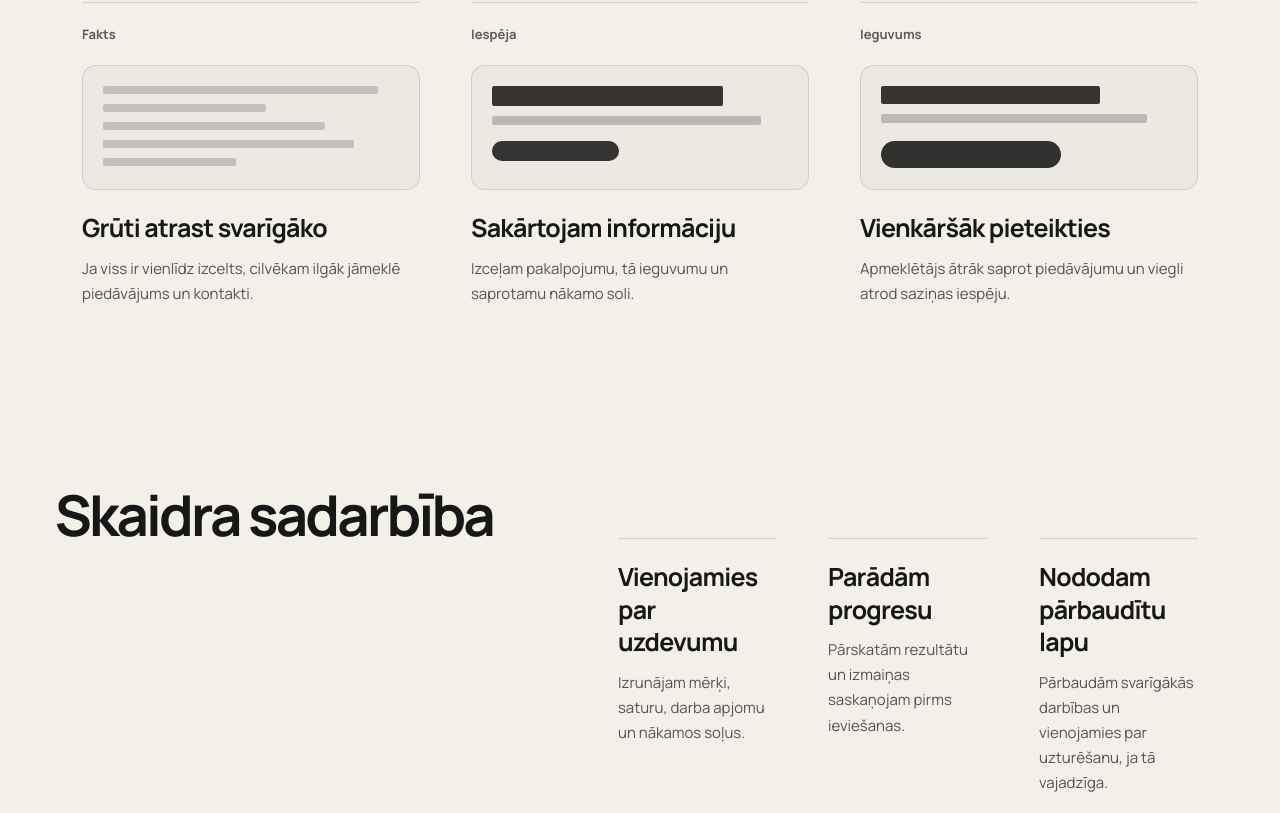
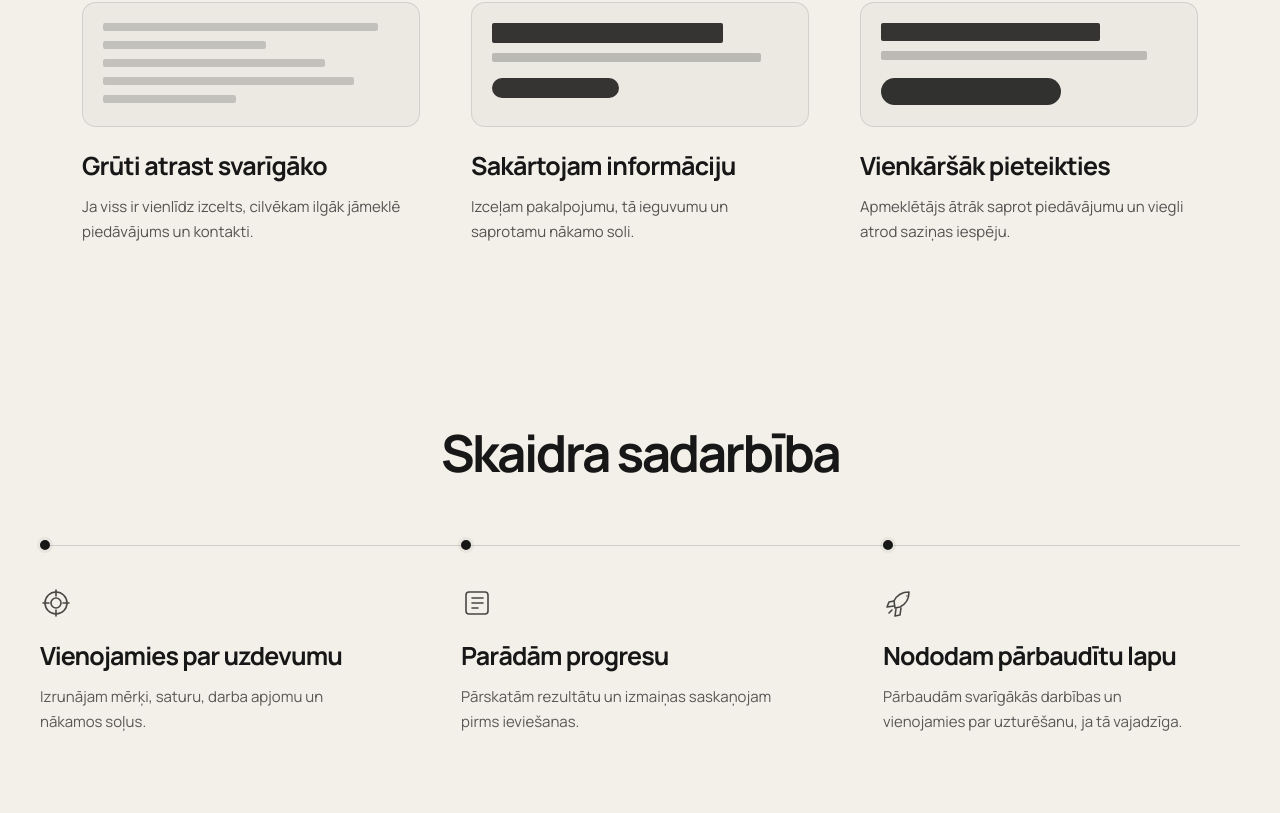
Before and after one commit to davisl24/WEBSITEAGENCY, a Next.js app: page /par-mums in a window 1280 px wide. Shown: the part 1547-2360 px from the top of the page. Built offline with nearby package versions, Linux system fonts and the light colour scheme; no server answers.

Commit message:
Kestrel: polish service offers, guided preview, nested navigation and About timeline

```diff
--- a/app/components/KestrelServiceTemplate.tsx
+++ b/app/components/KestrelServiceTemplate.tsx
@@ -113,7 +113,7 @@ export default function KestrelServiceTemplate({ service, lang="lv" }: { service
 
     </section>
 
-    <section className={"kst-section kst-offers-section "+((kind==="landing"||kind==="company")?"kst-offers-landing":"")} aria-labelledby="kst-offers">
+    <section className={"kst-section kst-offers-section "+((kind==="landing"||kind==="company")?"kst-offers-landing":kind==="upgrade"?"kst-offers-upgrade":"")} aria-labelledby="kst-offers">
       <div className="kst-heading"><RevealOnView><h2 id="kst-offers">{isCommerce ? copy.commerce : copy.offers}</h2></RevealOnView></div>
       <div className="kst-offers">
         {service.offers.map((item,index) => {
--- a/app/components/ServicesDropdown.tsx
+++ b/app/components/ServicesDropdown.tsx
@@ -1,123 +1,117 @@
 "use client";
 
 import { usePathname } from "next/navigation";
-
 import { useEffect, useRef, useState } from "react";
 
-const services = {
-  lv: [
-    {href:"/pakalpojumi/web-izstrade",label:"Web izstrāde"},
+type ServiceLink={href:string;label:string};
+type Locale="lv"|"en"|"ru";
+type ServiceMenu={web:ServiceLink;subcategories:ServiceLink[];others:ServiceLink[]};
+const services:Record<Locale,ServiceMenu>={
+  lv:{
+    web:{href:"/pakalpojumi/web-izstrade",label:"Web izstrāde"},
+    subcategories:[
+      {href:"/pakalpojumi/landing-lapa",label:"Landing lapa"},
+      {href:"/pakalpojumi/uznemuma-majaslapa",label:"Uzņēmuma mājaslapa"},
+      {href:"/pakalpojumi/majaslapas-uzlabosana",label:"Mājaslapas uzlabošana"}
+    ],
+    others:[
       {href:"/pakalpojumi/e-komercija",label:"E-komercija"},
       {href:"/pakalpojumi/seo",label:"SEO"},
       {href:"/pakalpojumi/ui-ux",label:"UI/UX dizains"},
       {href:"/pakalpojumi/hostings",label:"Hostings un uzturēšana"}
-  ],
-  en: [
-    {href:"/en/services/web-development",label:"Web development"},
-    {href:"/en/services/ecommerce",label:"E-commerce"},
-    {href:"/en/services/seo",label:"SEO"},
-    {href:"/en/services/ui-ux",label:"UI/UX design"},
-    {href:"/en/services/website-maintenance",label:"Website maintenance"},
+    ]
+  },
+  en:{
+    web:{href:"/en/services/web-development",label:"Web development"},
+    subcategories:[
       {href:"/en/services/landing-page",label:"Landing page"},
       {href:"/en/services/business-website",label:"Business website"},
       {href:"/en/services/website-improvements",label:"Website improvements"}
     ],
-  ru: [
-    {href:"/ru/uslugi/razrabotka-sajtov",label:"Разработка сайтов"},
+    others:[
+      {href:"/en/services/ecommerce",label:"E-commerce"},
+      {href:"/en/services/seo",label:"SEO"},
+      {href:"/en/services/ui-ux",label:"UI/UX design"},
+      {href:"/en/services/website-maintenance",label:"Website maintenance"}
+    ]
+  },
+  ru:{
+    web:{href:"/ru/uslugi/razrabotka-sajtov",label:"Разработка сайтов"},
+    subcategories:[
+      {href:"/ru/uslugi/lending",label:"Лендинг"},
+      {href:"/ru/uslugi/sajt-dlya-biznesa",label:"Сайт для бизнеса"},
+      {href:"/ru/uslugi/uluchshenie-sajta",label:"Улучшение сайта"}
+    ],
+    others:[
       {href:"/ru/uslugi/internet-magazin",label:"Интернет-магазины"},
       {href:"/ru/uslugi/seo",label:"SEO"},
       {href:"/ru/uslugi/ui-ux",label:"UI/UX-дизайн"},
-    {href:"/ru/uslugi/obsluzhivanie-sajtov",label:"Обслуживание сайтов"},
-    {href:"/ru/uslugi/lending",label:"Лендинг"},
-    {href:"/ru/uslugi/sajt-dlya-biznesa",label:"Сайт для бизнеса"},
-    {href:"/ru/uslugi/uluchshenie-sajta",label:"Улучшение сайта"}
+      {href:"/ru/uslugi/obsluzhivanie-sajtov",label:"Обслуживание сайтов"}
     ]
-};
-export default function ServicesDropdown() {
-  const pathname = usePathname();
-  const locale = pathname.startsWith('/en') ? 'en' : pathname.startsWith('/ru') ? 'ru' : 'lv';
-  const label = locale === 'en' ? 'Services' : locale === 'ru' ? 'Услуги' : 'Pakalpojumi';
-  const [open, setOpen] = useState(false);
-  const rootRef = useRef<HTMLDivElement>(null);
-  const closeTimer = useRef<ReturnType<typeof setTimeout> | null>(null);
-
-  const cancelClose = () => {
-    if (closeTimer.current) {
-      clearTimeout(closeTimer.current);
-      closeTimer.current = null;
   }
 };
 
-  const scheduleClose = () => {
+export default function ServicesDropdown(){
+  const pathname=usePathname();
+  const locale:Locale=pathname.startsWith("/en")?"en":pathname.startsWith("/ru")?"ru":"lv";
+  const label=locale==="en"?"Services":locale==="ru"?"Услуги":"Pakalpojumi";
+  const menu=services[locale];
+  const [open,setOpen]=useState(false);
+  const rootRef=useRef<HTMLDivElement>(null);
+  const closeTimer=useRef<ReturnType<typeof setTimeout>|null>(null);
+
+  const cancelClose=()=>{
+    if(closeTimer.current){clearTimeout(closeTimer.current);closeTimer.current=null}
+  };
+  const scheduleClose=()=>{
     cancelClose();
-    closeTimer.current = setTimeout(() => setOpen(false), 120);
+    closeTimer.current=setTimeout(()=>setOpen(false),150);
   };
-
-  useEffect(() => {
-    if (!open) return;
-
-    const onPointerDown = (event: PointerEvent) => {
-      if (!rootRef.current?.contains(event.target as Node)) setOpen(false);
+  useEffect(()=>{
+    if(!open)return;
+    const pointer=(event:PointerEvent)=>{
+      if(!rootRef.current?.contains(event.target as Node))setOpen(false);
     };
-
-    const onKeyDown = (event: KeyboardEvent) => {
-      if (event.key === "Escape") {
+    const keyboard=(event:KeyboardEvent)=>{
+      if(event.key==="Escape"){
         setOpen(false);
-        const trigger = rootRef.current?.querySelector<HTMLButtonElement>(".services-dropdown-trigger");
-        trigger?.focus();
+        rootRef.current?.querySelector<HTMLButtonElement>(".services-dropdown-trigger")?.focus();
       }
     };
+    document.addEventListener("pointerdown",pointer);
+    document.addEventListener("keydown",keyboard);
+    return ()=>{
+      document.removeEventListener("pointerdown",pointer);
+      document.removeEventListener("keydown",keyboard);
+    };
+  },[open]);
+  useEffect(()=>()=>cancelClose(),[]);
 
-    document.addEventListener("pointerdown", onPointerDown);
-    document.addEventListener("keydown", onKeyDown);
-
-    return () => {
-      document.removeEventListener("pointerdown", onPointerDown);
-      document.removeEventListener("keydown", onKeyDown);
-    };
-  }, [open]);
-
-  useEffect(() => {
-    return () => cancelClose();
-  }, []);
-
-  return (
-    <div
-      className="services-dropdown"
-      ref={rootRef}
-      onPointerEnter={() => {
-        cancelClose();
-        setOpen(true);
-      }}
-      onPointerLeave={scheduleClose}
-    >
-      <button
-        type="button"
-        className="services-dropdown-trigger"
-        aria-haspopup="menu"
-        aria-expanded={open}
-        onClick={() => setOpen((value) => !value)}
-      >
-        <span>{label}</span>
-        <span className="services-dropdown-chevron" aria-hidden="true">⌄</span>
-      </button>
-
-      {open && (
-        <div className="services-dropdown-menu" role="menu" aria-label={label}>
-          {services[locale].map((service) => (
-            <a
+  const item=(service:ServiceLink,sub=false)=><a
     href={service.href}
     role="menuitem"
-              className="services-dropdown-link"
-              onClick={() => setOpen(false)}
     key={service.href}
-            >
-              <span>{service.label}</span>
-              <span aria-hidden="true">→</span>
-            </a>
-          ))}
+    aria-current={pathname===service.href?"page":undefined}
+    className={sub?"services-dropdown-sublink":service.href===menu.web.href?"services-dropdown-link services-dropdown-parent":"services-dropdown-link"}
+    onClick={()=>setOpen(false)}
+  ><span>{service.label}</span>{!sub&&<span aria-hidden="true">→</span>}</a>;
+
+  return <div className="services-dropdown" ref={rootRef}
+    onPointerEnter={()=>{cancelClose();setOpen(true)}}
+    onPointerLeave={scheduleClose}>
+    <button type="button" className="services-dropdown-trigger"
+      aria-haspopup="menu" aria-expanded={open}
+      onClick={()=>setOpen(value=>!value)}>
+      <span>{label}</span><span className="services-dropdown-chevron" aria-hidden="true">⌄</span>
+    </button>
+    {open&&<div className="services-dropdown-menu services-dropdown-menu-grouped"
+      role="menu" aria-label={label}>
+      {item(menu.web)}
+      <div className="services-dropdown-subgroup" role="group" aria-label={menu.web.label}>
+        {menu.subcategories.map(service=>item(service,true))}
       </div>
-      )}
-    </div>
-  );
+      <div className="services-dropdown-divider" aria-hidden="true"/>
+      {menu.others.map(service=>item(service))}
+    </div>}
+  </div>;
 }
--- a/app/par-mums/page.module.css
+++ b/app/par-mums/page.module.css
@@ -69,7 +69,6 @@
 /* Facts → possibilities → benefits and a concrete cooperation sequence. */
 .proofGrid,.workingGrid{width:min(1130px,calc(100% - 64px));margin:52px auto 0;display:grid;grid-template-columns:repeat(3,minmax(0,1fr));gap:clamp(24px,4vw,56px)}
 .proofStep,.workingStep{min-width:0;padding-top:22px;border-top:1px solid rgba(130,130,130,.28)}
-.proofOverline{display:block;margin-bottom:22px;font-size:13px;font-weight:650;opacity:.68}
 .proofStep h3,.workingStep h3{font-size:clamp(20px,2vw,25px);line-height:1.3;letter-spacing:-.03em;margin:22px 0 11px}
 .workingStep h3{margin-top:0}
 .proofStep p,.workingStep p{font-size:15px;line-height:1.68;opacity:.72;margin:0;max-width:36ch}
@@ -80,3 +79,102 @@
 .proofClear span:nth-child(1){width:78%;height:20px;opacity:.86}.proofClear span:nth-child(2){width:91%}.proofClear span:nth-child(3){width:43%;height:20px;border-radius:50px;opacity:.86;margin-top:6px}
 .proofAction span:nth-child(1){width:74%;height:18px;opacity:.86}.proofAction span:nth-child(2){width:90%}.proofAction span:nth-child(3){width:61%;height:27px;opacity:.88;border-radius:60px;margin-top:8px}
 @media(max-width:760px){.proofGrid,.workingGrid{width:calc(100% - 36px);grid-template-columns:1fr;gap:28px;margin-top:36px}.proofVisual{max-width:480px}}
+
+/* The sales logic is visible in the examples, not as "Fakts / Iespēja / Ieguvums" labels. */
+.proofGrid{margin-top:49px;row-gap:34px}
+.proofStep{padding-top:0;border-top:0}
+.proofStep h3{margin-top:23px}
+
+/* About cooperation follows the approved homepage timeline vocabulary. */
+.workingSection:global(.about-working-section){
+  display:block;
+  grid-template-columns:none;
+  width:min(1200px,calc(100% - 64px));
+  margin-inline:auto;
+  padding-top:98px;
+  padding-bottom:108px;
+}
+.workingSection :global(.about-working-intro){
+  width:100%;
+  max-width:none;
+  margin:0 auto 60px;
+  text-align:center;
+}
+.workingSection :global(.about-working-title){
+  max-width:850px;
+  margin-inline:auto;
+  font-size:clamp(37px,4vw,54px);
+  line-height:1.1;
+  text-align:center;
+}
+.workingTimeline{
+  position:relative;
+  display:grid;
+  grid-template-columns:repeat(3,minmax(0,1fr));
+  gap:clamp(30px,5vw,70px);
+  align-items:start;
+  padding-top:42px;
+}
+.workingTimeline::before{
+  content:"";
+  position:absolute;top:0;left:0;right:0;
+  height:1px;
+  background:rgba(130,130,130,.32);
+  transform:scaleX(0);
+  transform-origin:left;
+  transition:transform .95s cubic-bezier(.22,1,.36,1);
+}
+.workingTimeline:global(.is-visible)::before{transform:scaleX(1)}
+.workingItem{position:relative;min-width:0}
+.workingDot{
+  position:absolute;
+  top:-47px;left:0;
+  width:10px;height:10px;
+  border:2px solid currentColor;
+  border-radius:50%;
+  background:currentColor;
+  box-shadow:0 0 0 3px rgba(125,125,125,.09);
+}
+.workingIcon{display:block;width:32px;height:32px;margin-bottom:21px;opacity:.78}
+.workingIcon svg{
+  display:block;width:100%;height:100%;
+  stroke:currentColor;stroke-width:1.6;
+  stroke-linecap:round;stroke-linejoin:round;
+}
+.workingItem h3{
+  max-width:28ch;
+  margin:0 0 12px;
+  font-size:clamp(21px,2vw,25px);
+  line-height:1.28;
+  letter-spacing:-.035em;
+  font-weight:650;
+}
+.workingItem p{
+  max-width:34ch;
+  margin:0;
+  font-size:15px;
+  line-height:1.68;
+  opacity:.7;
+}
+@media(max-width:760px){
+  .workingSection:global(.about-working-section){
+    width:calc(100% - 36px);
+    padding-top:70px;
+    padding-bottom:78px;
+  }
+  .workingSection :global(.about-working-intro){margin-bottom:45px}
+  .workingTimeline{grid-template-columns:1fr;gap:38px;padding:0 0 0 29px}
+  .workingTimeline::before{
+    left:3px;right:auto;top:0;bottom:0;
+    height:calc(100% - 22px);width:1px;
+    transform:scaleY(0);transform-origin:top;
+  }
+  .workingTimeline:global(.is-visible)::before{transform:scaleY(1)}
+  .workingDot{top:5px;left:-30px}
+  .workingIcon{margin-bottom:14px}
+  .workingItem{padding-bottom:0}
+  .workingItem p{max-width:48ch}
+}
+@media(prefers-reduced-motion:reduce){
+  .workingTimeline::before{transition:none;transform:none}
+}
--- a/app/par-mums/page.tsx
+++ b/app/par-mums/page.tsx
@@ -107,19 +107,16 @@ export default function AboutPage() {
 
         <div className={styles.proofGrid}>
           <RevealOnView className={styles.proofStep} delay={60}>
-            <span className={styles.proofOverline}>Fakts</span>
             <div className={[styles.proofVisual,styles.proofBusy].join(" ")} aria-hidden="true"><span/><span/><span/><span/><span/></div>
             <h3>Grūti atrast svarīgāko</h3>
             <p>Ja viss ir vienlīdz izcelts, cilvēkam ilgāk jāmeklē piedāvājums un kontakti.</p>
           </RevealOnView>
           <RevealOnView className={styles.proofStep} delay={140}>
-            <span className={styles.proofOverline}>Iespēja</span>
             <div className={[styles.proofVisual,styles.proofClear].join(" ")} aria-hidden="true"><span/><span/><span/></div>
             <h3>Sakārtojam informāciju</h3>
             <p>Izceļam pakalpojumu, tā ieguvumu un saprotamu nākamo soli.</p>
           </RevealOnView>
           <RevealOnView className={styles.proofStep} delay={220}>
-            <span className={styles.proofOverline}>Ieguvums</span>
             <div className={[styles.proofVisual,styles.proofAction].join(" ")} aria-hidden="true"><span/><span/><span/></div>
             <h3>Vienkāršāk pieteikties</h3>
             <p>Apmeklētājs ātrāk saprot piedāvājumu un viegli atrod saziņas iespēju.</p>
@@ -127,7 +124,7 @@ export default function AboutPage() {
         </div>
       </section>
 
-      <section className="service-page-section about-working-section" aria-labelledby="about-working-title">
+      <section className={`service-page-section about-working-section ${styles.workingSection}`} aria-labelledby="about-working-title">
         <div className="about-working-intro">
           <RevealOnView className="line-mask-reveal">
             <h2 id="about-working-title" className="service-line-stack about-working-title">
@@ -135,20 +132,33 @@ export default function AboutPage() {
             </h2>
           </RevealOnView>
         </div>
-        <div className={styles.workingGrid}>
-          <RevealOnView className={styles.workingStep} delay={50}>
+
+        <RevealOnView className={styles.workingTimeline}>
+          <RevealOnView className={styles.workingItem} delay={70}>
+            <span className={styles.workingDot} aria-hidden="true"/>
+            <span className={styles.workingIcon} aria-hidden="true">
+              <svg viewBox="0 0 32 32" fill="none"><circle cx="16" cy="16" r="11"/><circle cx="16" cy="16" r="5"/><path d="M16 3v6M16 23v6M3 16h6M23 16h6"/></svg>
+            </span>
             <h3>Vienojamies par uzdevumu</h3>
             <p>Izrunājam mērķi, saturu, darba apjomu un nākamos soļus.</p>
           </RevealOnView>
-          <RevealOnView className={styles.workingStep} delay={130}>
+          <RevealOnView className={styles.workingItem} delay={170}>
+            <span className={styles.workingDot} aria-hidden="true"/>
+            <span className={styles.workingIcon} aria-hidden="true">
+              <svg viewBox="0 0 32 32" fill="none"><rect x="5" y="5" width="22" height="22" rx="3"/><path d="M11 11h11M11 16h11M11 21h6"/></svg>
+            </span>
             <h3>Parādām progresu</h3>
             <p>Pārskatām rezultātu un izmaiņas saskaņojam pirms ieviešanas.</p>
           </RevealOnView>
-          <RevealOnView className={styles.workingStep} delay={210}>
+          <RevealOnView className={styles.workingItem} delay={270}>
+            <span className={styles.workingDot} aria-hidden="true"/>
+            <span className={styles.workingIcon} aria-hidden="true">
+              <svg viewBox="0 0 32 32" fill="none"><path d="M12 21l-1-7c3-6 8-9 15-9 0 7-3 12-9 15l-5 1Z"/><path d="M11 14l-5 1-2 5 7-1M18 21l-1 7-5 1 1-7M9 23l-3 3M24 9h.01"/></svg>
+            </span>
             <h3>Nododam pārbaudītu lapu</h3>
             <p>Pārbaudām svarīgākās darbības un vienojamies par uzturēšanu, ja tā vajadzīga.</p>
           </RevealOnView>
-        </div>
+        </RevealOnView>
       </section>
 
       <section className="service-page-cta">
```
Also changed, not shown: app/components/WebFeaturePreview.module.css (+53 -0 lines), app/components/WebFeaturePreview.tsx (+60 -13 lines), app/globals.css. Lines whose indentation alone changed are shown as unchanged.
